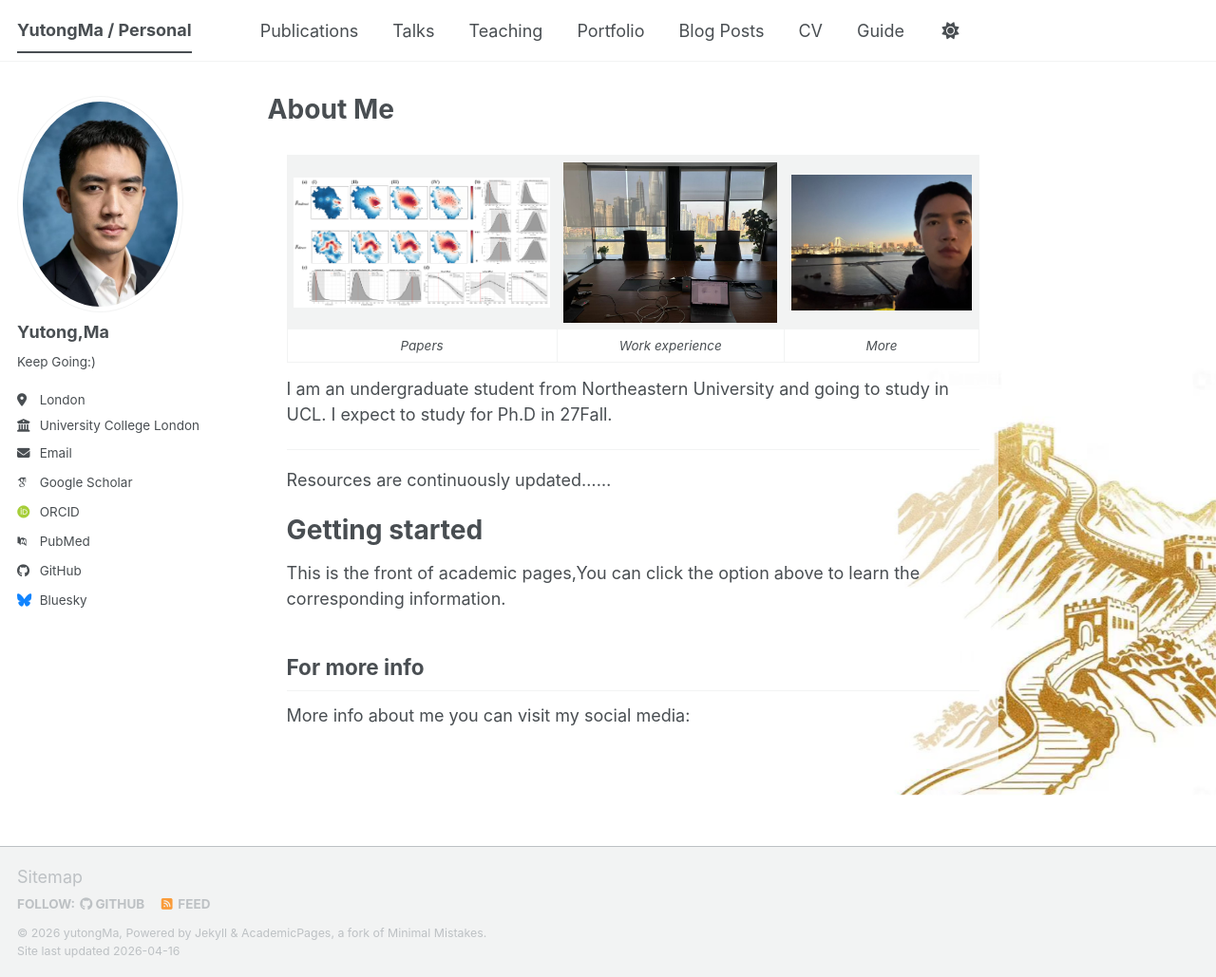
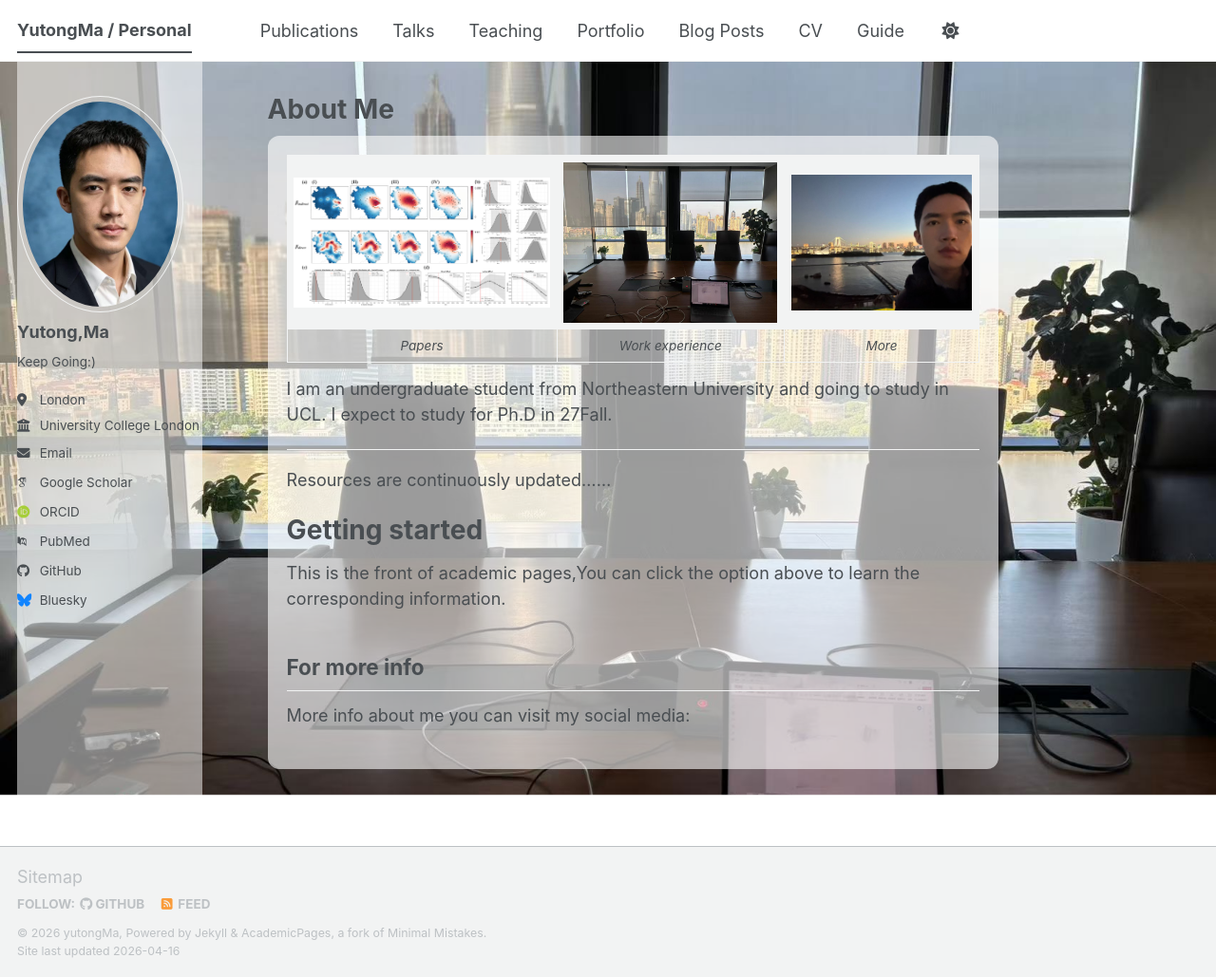
Before and after one commit to mayut0ng/mayut0ng.github.io, a Jekyll site: the page built from _pages/about.md, in a window 1280 px wide and 1029 px high. Shown: the whole window at 95% size. Built offline with Jekyll 4.4.1, drawn with Linux system fonts in a browser that asks for light colours; some web fonts are replaced; a script bundle is joined from its source files by our own code; library files that are not in the unit come from our copies.

Commit message:
Update custom.css

```diff
--- a/assets/css/custom.css
+++ b/assets/css/custom.css
@@ -1,6 +1,6 @@
 /* 背景虚化效果 */
 body {
-  background: url('/images/bg.png') no-repeat center center fixed;
+  background: url('/images/22.png') no-repeat center center fixed;
   background-size: cover;
   position: relative;
 }
```
